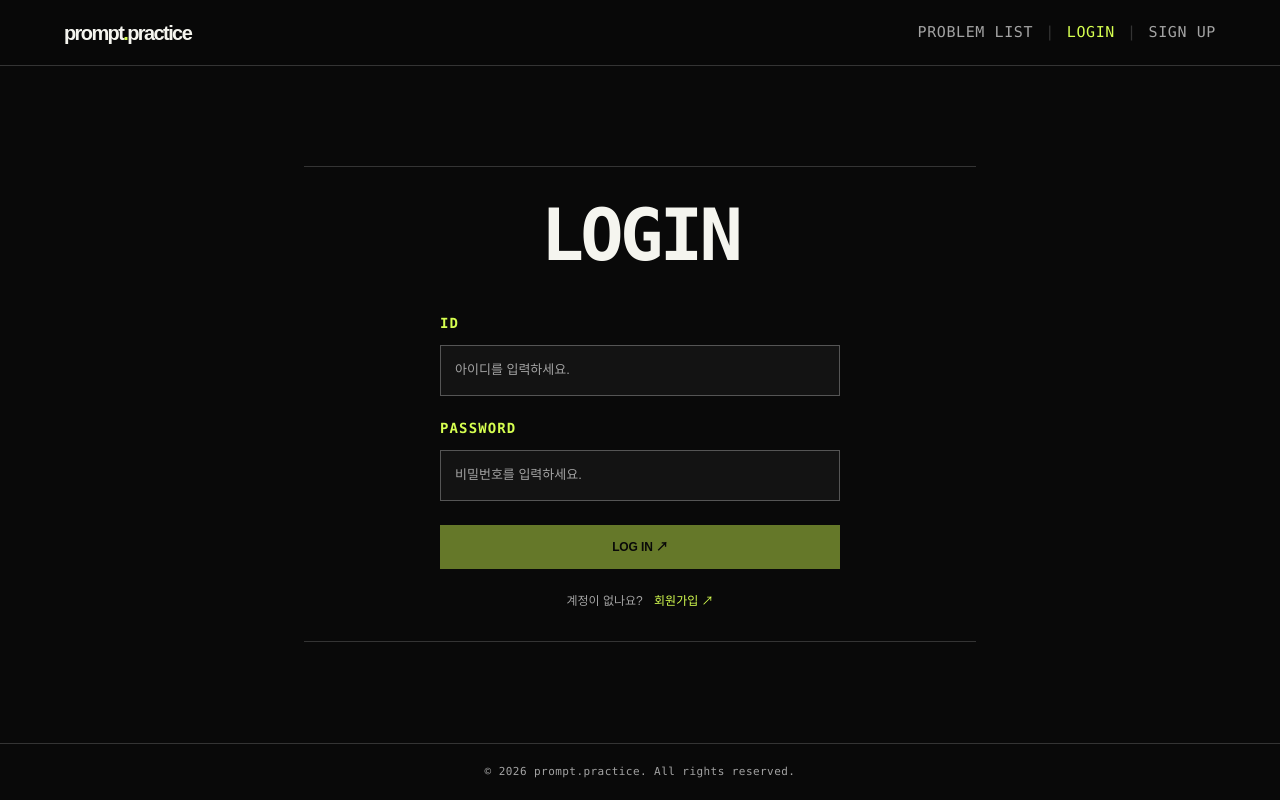
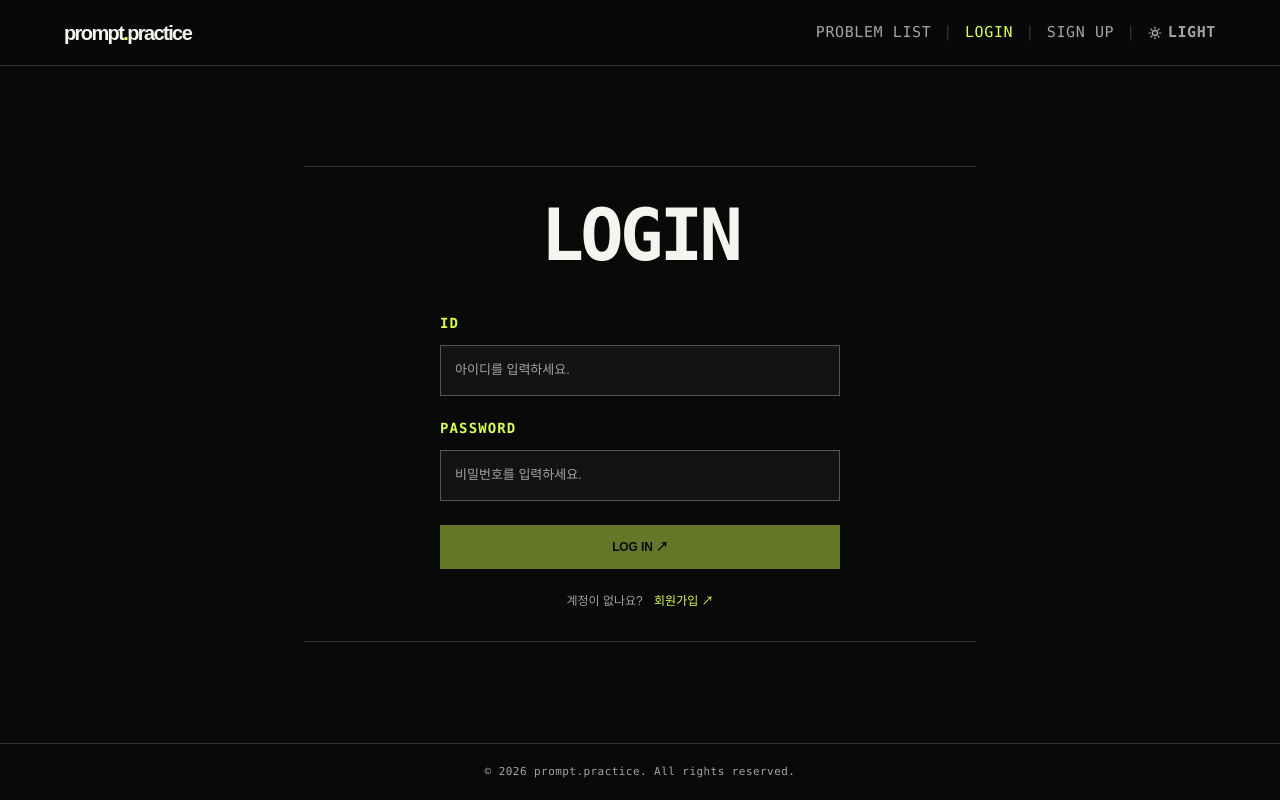
Before and after one commit to ddingorang/itsourprompt, a React (Vite) app in the folder frontend/: page /login in a window 1280 px wide. Built offline with nearby package versions, Linux system fonts and the light colour scheme; no server answers.

Commit message:
header: 공통 테마 전환 버튼 추가

```diff
--- a/frontend/src/shared/components/Header.tsx
+++ b/frontend/src/shared/components/Header.tsx
@@ -1,6 +1,7 @@
 import { Link, NavLink, useNavigate } from 'react-router-dom';
 
 import { useAuth } from '../../features/auth/AuthContext';
+import { useTheme } from '../../features/theme/ThemeContext';
 
 /**
  * 공통 헤더. 로그인 상태(useAuth)를 스스로 읽어 메뉴를 전환한다.
@@ -42,6 +43,7 @@ export default function Header({
   onLogoClick,
 }: HeaderProps) {
   const { loading, logout, user } = useAuth();
+  const { colorMode, setColorMode } = useTheme();
   const navigate = useNavigate();
 
   const headerClasses =
@@ -110,6 +112,54 @@ export default function Header({
             )}
           </>
         )}
+        <span className="text-[#555]" aria-hidden="true">
+          |
+        </span>
+        <button
+          aria-label={`헤더에서 ${colorMode === 'dark' ? '라이트' : '다크'} 모드로 전환`}
+          aria-pressed={colorMode === 'light'}
+          className={`${menuItemClasses} header-theme-toggle inline-flex cursor-pointer items-center gap-1.5 border-0 bg-transparent p-0 font-[inherit] tracking-[inherit] text-[#a3a3a3]`}
+          onClick={() =>
+            setColorMode((currentMode) =>
+              currentMode === 'dark' ? 'light' : 'dark',
+            )
+          }
+          type="button"
+        >
+          {colorMode === 'dark' ? (
+            <svg
+              aria-hidden="true"
+              className="size-3.5 shrink-0"
+              fill="none"
+              viewBox="0 0 18 18"
+            >
+              <circle cx="9" cy="9" r="3.2" stroke="currentColor" strokeWidth="1.8" />
+              <path
+                d="M9 1.5v2M9 14.5v2M1.5 9h2M14.5 9h2M3.7 3.7l1.4 1.4M12.9 12.9l1.4 1.4M14.3 3.7l-1.4 1.4M5.1 12.9l-1.4 1.4"
+                stroke="currentColor"
+                strokeLinecap="round"
+                strokeWidth="1.6"
+              />
+            </svg>
+          ) : (
+            <svg
+              aria-hidden="true"
+              className="size-3.5 shrink-0"
+              fill="none"
+              viewBox="0 0 18 18"
+            >
+              <path
+                d="M14.8 11.2A6.2 6.2 0 0 1 6.8 3.2a6.2 6.2 0 1 0 8 8Z"
+                stroke="currentColor"
+                strokeLinejoin="round"
+                strokeWidth="1.8"
+              />
+            </svg>
+          )}
+          <b className="max-[480px]:hidden">
+            {colorMode === 'dark' ? 'LIGHT' : 'DARK'}
+          </b>
+        </button>
       </nav>
     </header>
   );
```
